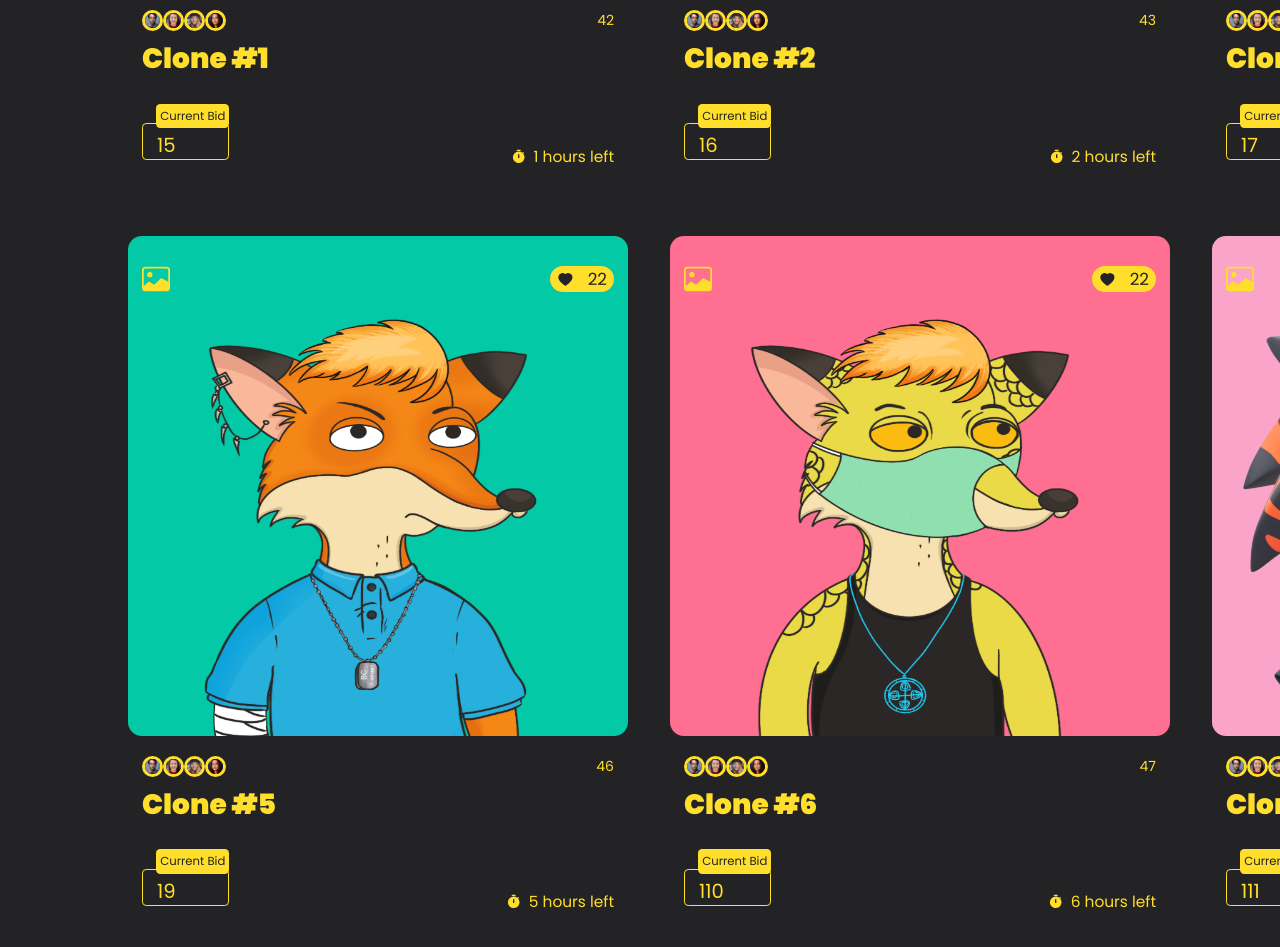
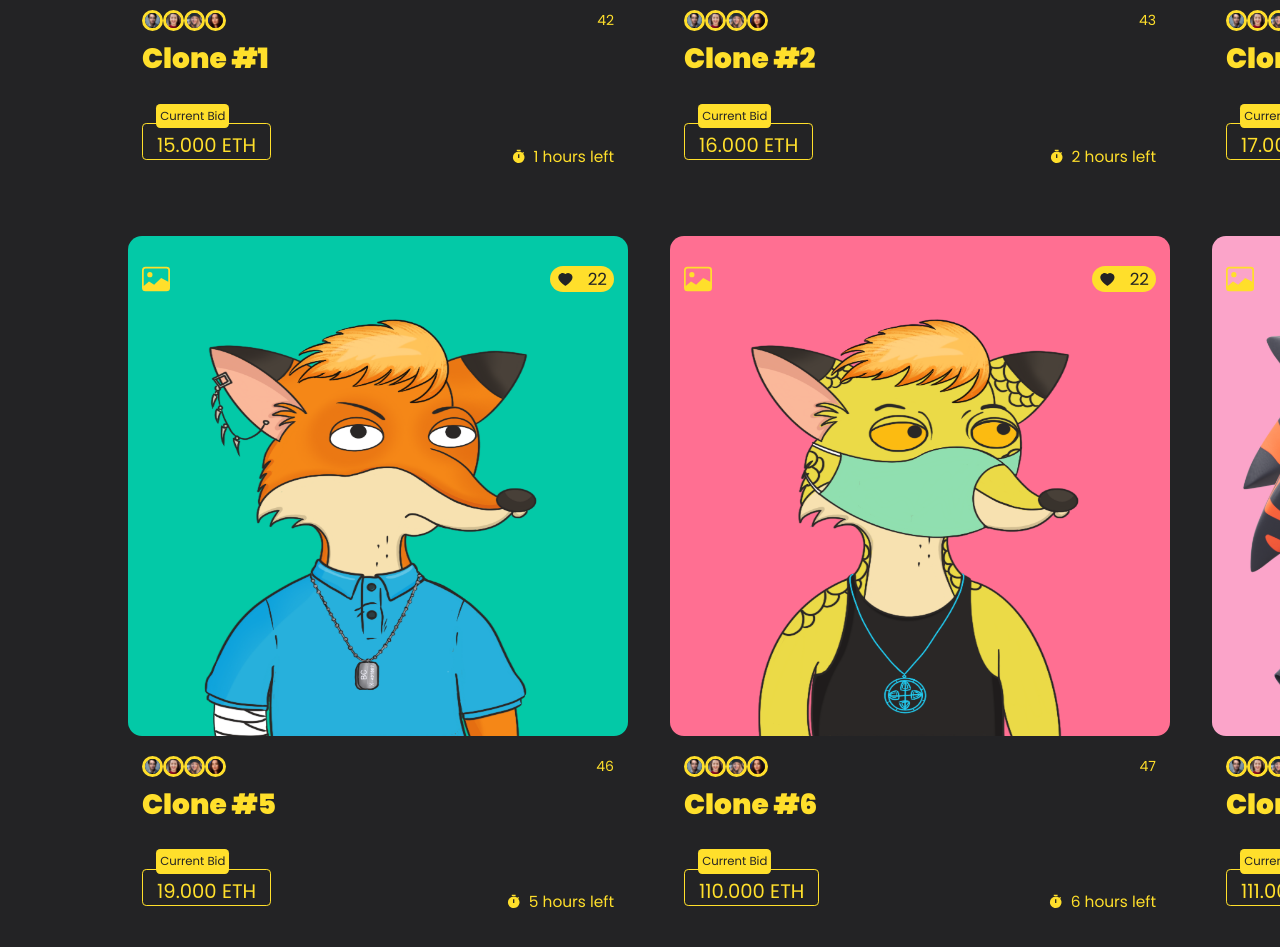
Before and after one commit to debadityasingh8972/nft-marketplace-demo, a Next.js app: page /collection in a window 1280 px wide. Shown: the part 1320-2267 px from the top of the page. Built offline with nearby package versions, Linux system fonts and the light colour scheme.

Commit message:
price bug fix

```diff
--- a/collectionPage/NFTCardTwo/NFTCardTwo.jsx
+++ b/collectionPage/NFTCardTwo/NFTCardTwo.jsx
@@ -65,7 +65,7 @@ const NFTCardTwo = ({ NFTData }) => {
                     <div className={Style.NFTCardTwo_box_price_box}>
                         <small>Current Bid</small>
                         {/* <p>{el.price || i + 4} ETH</p> */}
-                        <p>1{i+5}</p>
+                        <p>1{i+5}.000 ETH</p>
                     </div>
                     <p className={Style.NFTCardTwo_box_price_stock}>
                         <MdTimer /> <span>{i + 1} hours left</span>
```
